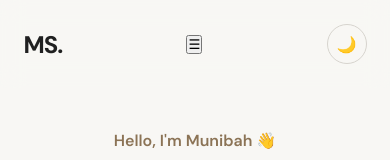
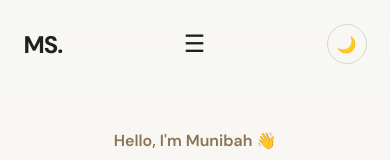
Before and after one commit to munibah1707-cpu/munibah-portfolio, a React (Vite) app: page / in a window 390 px wide. Shown: the top 160 px of the page. Built offline with nearby package versions, Linux system fonts and the light colour scheme.

Commit message:
Implement responsive menu toggle and nav styles
Added responsive styles for menu toggle and navigation links.

```diff
--- a/src/index.css
+++ b/src/index.css
@@ -40,6 +40,7 @@ a {
   display: flex;
   align-items: center;
   justify-content: space-between;
+  position: relative;
 }
 
 .logo {
@@ -222,10 +223,50 @@ a {
   bottom: 90px;
   left: 10px;
 }
+.menu-toggle {
+  display: none;
+}
 
 /* Responsive */
 
 @media (max-width: 850px) {
+  .menu-toggle {
+  display: block;
+  border: none;
+  background: transparent;
+  font-size: 1.5rem;
+  cursor: pointer;
+  color: inherit;
+  padding: 5px;
+  z-index: 1001;
+}
+
+.nav-links {
+  display: none;
+  position: absolute;
+  top: 100%;
+  left: 0;
+  width: 100%;
+  flex-direction: column;
+  align-items: center;
+  gap: 22px;
+  padding: 25px 20px;
+  background: #f8f7f4;
+  border-top: 1px solid #dedbd5;
+  border-bottom: 1px solid #dedbd5;
+  box-shadow: 0 15px 30px rgba(0, 0, 0, 0.06);
+}
+
+.nav-links.menu-open {
+  display: flex;
+}
+
+body.dark-mode .nav-links {
+  background: #171717;
+  border-color: #353535;
+  box-shadow: 0 15px 30px rgba(0, 0, 0, 0.2);
+}
+
   .nav-links {
     display: none;
   }
```
